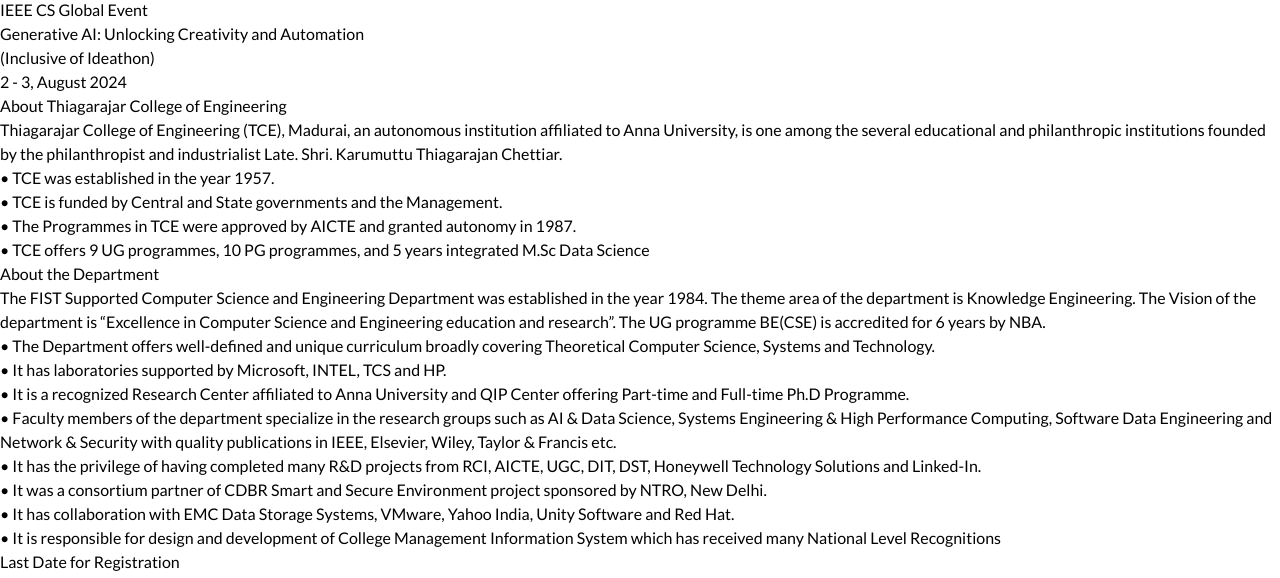
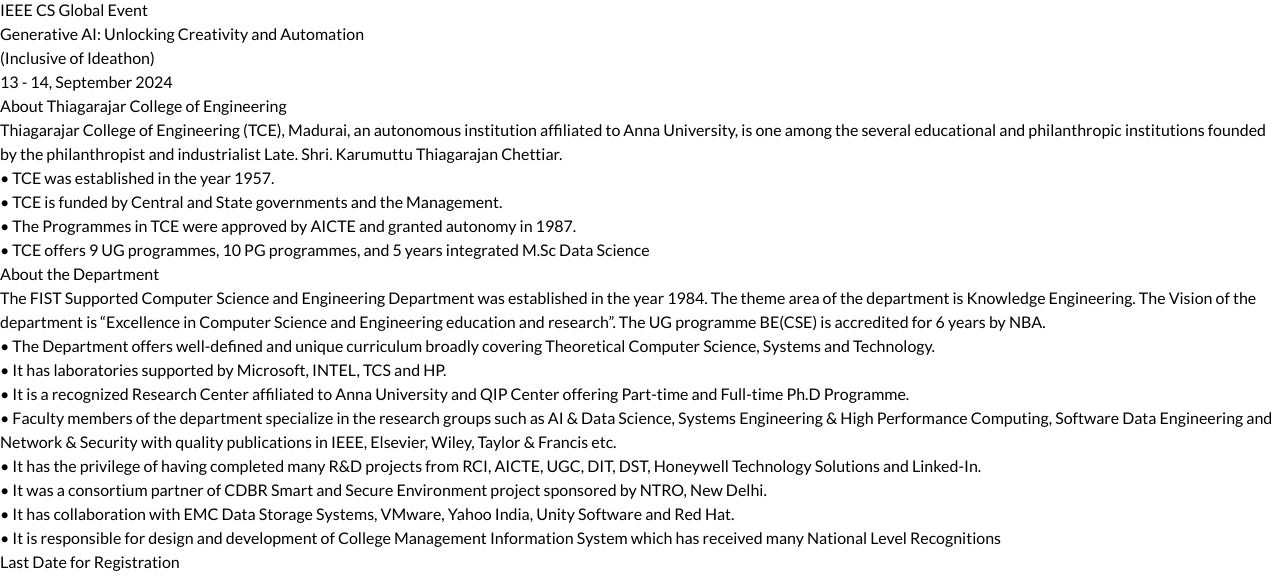
Before and after one commit to venkadesh004/ieee-website, a React (Vite) app: page / in a window 1280 px wide. Shown: the part 986-1564 px from the top of the page. Built offline with nearby package versions, Linux system fonts and the light colour scheme.

Commit message:
updated dates

```diff
--- a/src/pages/HomePage.jsx
+++ b/src/pages/HomePage.jsx
@@ -32,7 +32,7 @@
           isMobileScreen ? "text-[30px]" : "text-[15px]"
         }`}
       >
-        2 - 3, August 2024
+        13 - 14, September 2024
       </p>
     </div>
   );
@@ -92,7 +92,7 @@
         } mt-[30px] flex flex-col items-center mb-[20px]`}
       >
         <h1 className="font-bold text-2xl">Last Date for Registration</h1>
-        <p className="font-bold text-3xl text-red-500">30 July 2024</p>
+        <p className="font-bold text-3xl text-red-500">30 August 2024</p>
       </div>
     </div>
   );
--- a/src/pages/Ideathon.jsx
+++ b/src/pages/Ideathon.jsx
@@ -32,7 +32,7 @@
         <h1 className="text-xl text-[#226E93] font-semibold mt-[20px]">
           Important Dates:
         </h1>
-        <p className="text-[18px] mt-[5px]">August 2&3, 2024</p>
+        <p className="text-[18px] mt-[5px]">September 13&14, 2024</p>
 
         <h1 className="text-xl text-[#226E93] font-semibold mt-[20px]">
           Timing:
```
